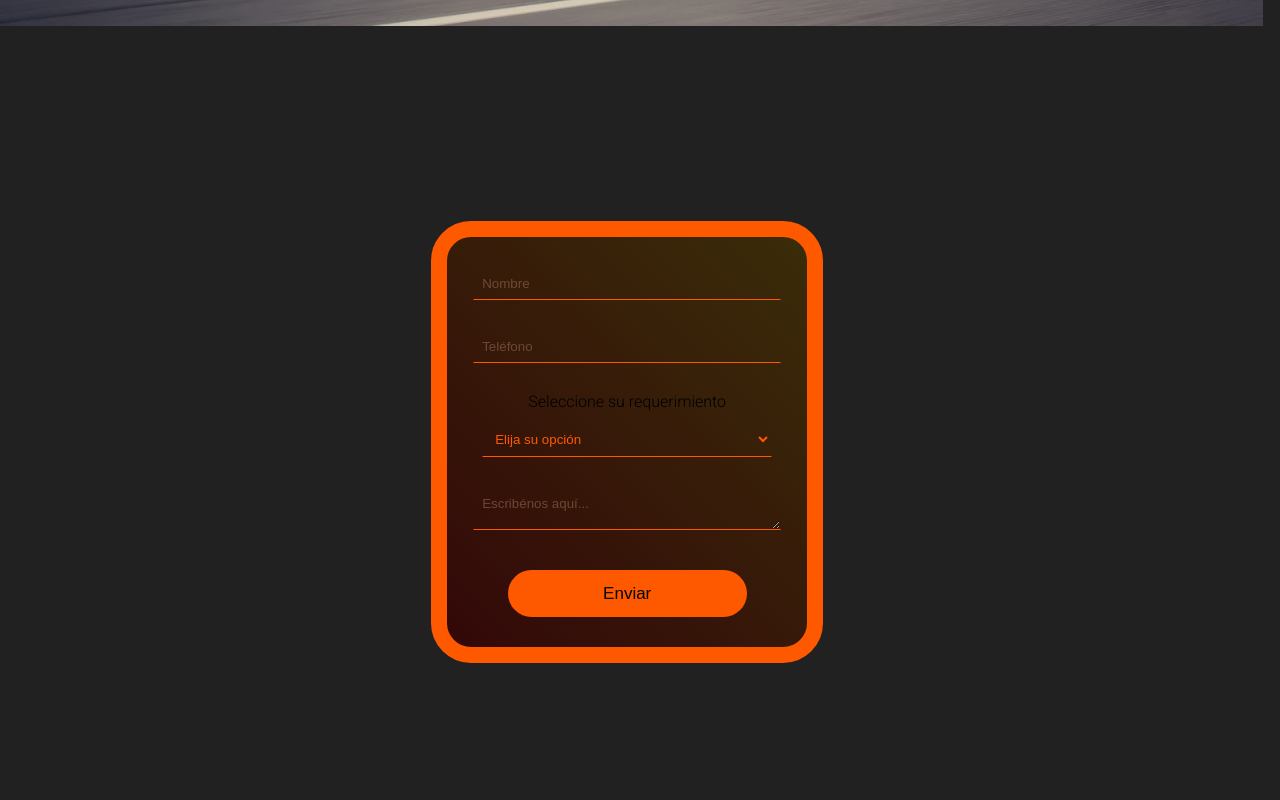
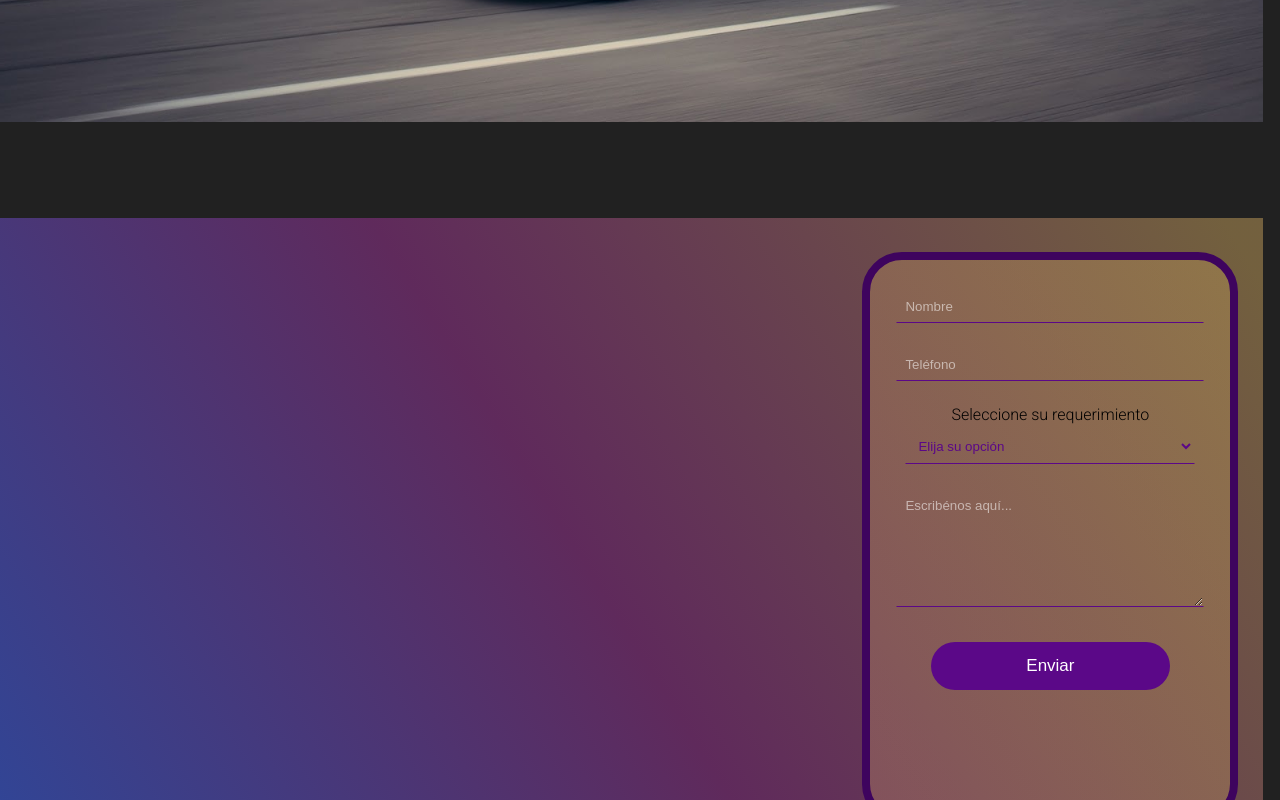
Before and after one commit to LeonardoMontilla74/dmv, a Next.js app: page / in a window 1280 px wide. Shown: the part 780-1580 px from the top of the page. Built offline with nearby package versions, Linux system fonts and the light colour scheme.

Commit message:
form con estilos

```diff
--- a/app/globals.css
+++ b/app/globals.css
@@ -14,16 +14,20 @@ body
   background-color: #212121;
 }
 
-#services
-{
+#services {
   background-image: url('/deportivo.jpg');
   background-repeat: no-repeat;
   background-size: 100vw;
   background-position: center;
 }
 
+#contact {
+  background-image: linear-gradient( 58.2deg,  rgba(40,91,212,0.73) -3%, rgba(171,53,163,0.45) 49.3%, rgba(255,204,112,0.37) 97.7% );
+}
+
 #about {
-  height: calc(100vh - 10rem);
+  background-image: linear-gradient( 86.3deg,  rgba(0,119,182,1) 3.6%, rgba(8,24,68,1) 87.6% );
+  height: calc(100vh - 9rem);
 }
 h1
 {
--- a/components/Pages.module.css
+++ b/components/Pages.module.css
@@ -2,7 +2,7 @@
 .section {
   display: flex;
   width: 98.7vw;
-  height: calc(100vh - 6rem);
+  height: 100vh;
   margin-top: 6rem;
   scroll-margin-top: 6rem;
 }
--- a/components/Whatsapp.module.css
+++ b/components/Whatsapp.module.css
@@ -2,7 +2,7 @@
   display: flex;
   width: 98vw;
   height: 80vh;
-  justify-content: center;
+  justify-content: flex-end;
   align-items: center;
 }
 
@@ -10,22 +10,24 @@
   display: flex;
   align-items: center;
   flex-direction: column;
-  gap: 10px;
-  background-image: linear-gradient(45deg, #330808,
-  #3a2c09);
+  gap: 0.3rem;
+  background: #20002c;  /* fallback for old browsers */
+    background: linear-gradient(to right, rgba(255, 205, 112, 0.205) 100%, #20002c); /* W3C, IE 10+/ Edge, Firefox 16+, Chrome 26+, Opera 12+, Safari 7+ */
+    background: -webkit-linear-gradient(to right, rgba(255, 205, 112, 0.205) 100%, #20002c);  /* Chrome 10-25, Safari 5.1-6 */
   border-radius: 2.5em;
+  margin: 1rem;
   padding: 30px;
   width: 300px;
-  height: 350px;
-  border: solid #ff5900 1rem;
+  height: 62vh;
+  border: solid #3e045e 0.5rem;
 }
 
 .button {
   margin-top: 10px;
   font-family: Arial, Helvetica, sans-serif;
   font-size: 17px;
-  background: #ff5900;
-  color: black;
+  background: #5B0888;
+  color: #ffff;
   padding: 0.7em 5.5em;
   display: flex;
   align-items: center;
@@ -37,15 +39,15 @@
 }
 
 .button:hover {
-  border: 2px solid #ff5900;
+  border: 2px solid #5B0888;
   background: #00000000;
-  color: #ff5900;
+  color: #5B0888;
 }
 
 .button:active {
   border: 2px solid #66da4300;
-  background: #ff5900;
-  color: black;
+  background: #5B0888;
+  color: #ffff;
 }
 
 .input {
@@ -53,23 +55,23 @@
   padding: 8px;
   margin-bottom: 20px;
   border: 1px solid #66da4300;
-  border-bottom: 1px solid #ff5900;
+  border-bottom: 1px solid #5B0888;
   outline: none;
   background-color: transparent;
-  color: #ff5900;
+  color: #5B0888;
   font-family: Arial, Helvetica, sans-serif;
   transition: 0.2s;
 }
 
 .input:focus {
   border: 1px solid #66da4300;
-  border-bottom: 1px solid #ff5900;
+  border-bottom: 1px solid #5B0888;
   background-color: transparent;
   color: white;
 }
 
 .input::placeholder {
-  color: #9b725b;
+  color: #ffff;
 }
 
 .textarea {
@@ -79,19 +81,19 @@
   height: 100px;
   margin-bottom: 20px;
   border: 1px solid #66da4300;
-  border-bottom: 1px solid #ff5900;
+  border-bottom: 1px solid #5B0888;
   outline: none;
   background-color: transparent;
-  color: #ff5900;
+  color: #5B0888;
 }
 
 .textarea::placeholder {
-  color: #9b725b;
+  color: #ffff;
 }
 
 .textarea:focus {
   border: 1px solid #66da4300;
-  border-bottom: 1px solid #ff5900;
+  border-bottom: 1px solid #5B0888;
   background-color: transparent;
   color: white;
 }
--- a/components/WhatsappForm.tsx
+++ b/components/WhatsappForm.tsx
@@ -50,9 +50,15 @@ export default function WhatsappForm() {
           {...register('type')}
         >
           <option defaultValue={''} value="">Elija su opción</option>
-          <option value="aseguranza">Aseguranzas</option>
-          <option value="sticker">Sticker</option>
-          <option value="placas">Placas temporales</option>
+          <option
+            className={styles.input}
+            value="aseguranza">Aseguranzas</option>
+          <option
+            className={styles.input}
+            value="sticker">Sticker</option>
+          <option
+            className={styles.input}
+            value="placas">Placas temporales</option>
         </select>
 
         <textarea
```
